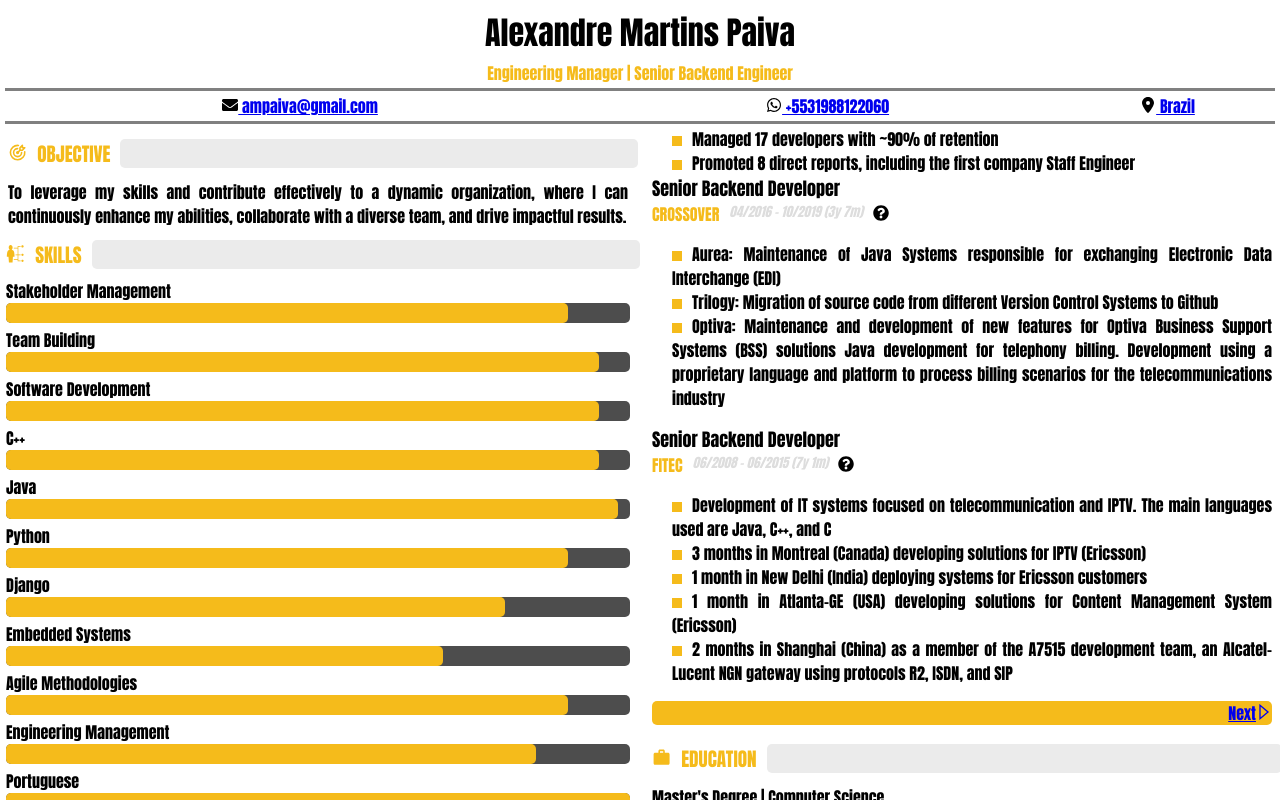
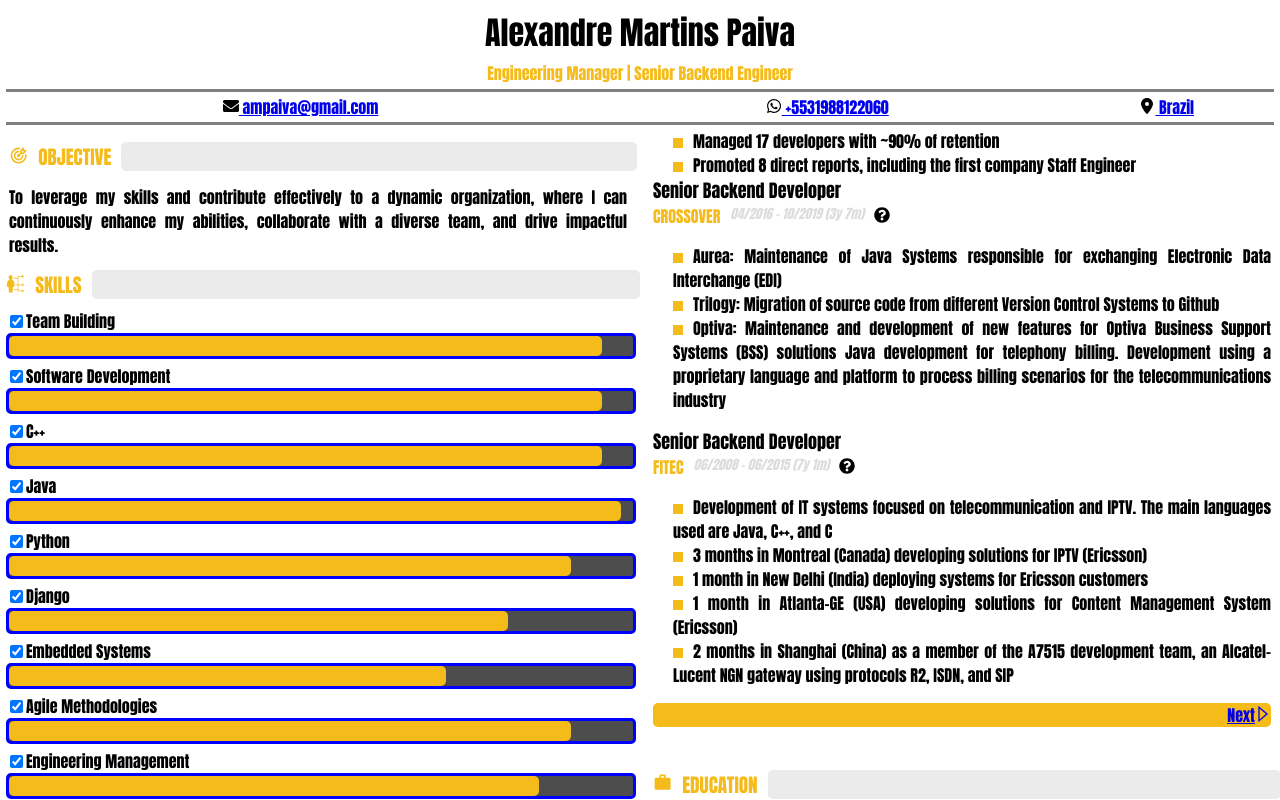
Before and after one commit to ampaiva/mycv, a React (Create React App) app: page / in a window 1280 px wide. Shown: the top 800 px of the page. Built offline with nearby package versions, Linux system fonts and the light colour scheme.

Commit message:
Dynamic labels

```diff
--- a/public/cv.json
+++ b/public/cv.json
@@ -8,10 +8,6 @@
     },
     "objective": "To leverage my skills and contribute effectively to a dynamic organization, where I can continuously enhance my abilities, collaborate with a diverse team, and drive impactful results.",
     "skills": [
-        [
-            "Stakeholder Management",
-            90
-        ],
         [
             "Team Building",
             95
@@ -71,8 +67,18 @@
                 "Senior Backend Developer"
             ],
             "activities": [
-                "Managed 17 developers with ~90% of retention",
-                "Promoted 8 direct reports, including the first company Staff Engineer"
+                {
+                    "description": "Managed 17 developers with ~90% of retention",
+                    "tags": [
+                        "engineering management"
+                    ]
+                },
+                {
+                    "description": "Promoted 8 direct reports, including the first company Staff Engineer",
+                    "tags": [
+                        "engineering management"
+                    ]
+                }
             ]
         },
         {
--- a/src/CV.css
+++ b/src/CV.css
@@ -88,6 +88,14 @@
   border-radius: 5px;
 }
 
+.selected {
+  border: solid blue;
+}
+
+.unselected {
+  border: solid transparent;
+}
+
 .experience .roles {
   font-size: large;
 }
--- a/src/CV.js
+++ b/src/CV.js
@@ -9,6 +9,7 @@ import Objective from './parser/objective';
 import Skills from './parser/skills';
 import Experiences from './parser/experiences';
 import Educations from './parser/education';
+import { LabelsProvider } from './state/LabelsContext';
 
 import './CV.css';
 
@@ -23,12 +24,15 @@ const CV = () => {
   }, []);
 
   return (
+    <LabelsProvider>
       <div className="container">
         <table>
+          <tbody>
             <tr>
               <td className="menu">Menu</td>
               <td>
                 <table>
+                  <tbody>
                     <tr className='toppage'>
                     </tr>
                     <tr className='name'>
@@ -38,16 +42,21 @@ const CV = () => {
                       {data && (<td>{data.header.roles.join(' | ')}</td>)}
                     </tr>
                     <tr className='contact'>
+                      <td>
                         <table>
+                          <tbody>
                             <tr>
                               <td><FaEnvelope /><a href="mailto:ampaiva@gmail.com"> ampaiva@gmail.com</a></td>
                               <td><FaWhatsapp /><a href="tel:+5531988122060"> +5531988122060</a></td>
-                    <td><FaLocationDot /><a href="geo:-19.4583,-44.2412?q=Sete%20Lagoas,%20MG,%20Brazil"> Brazil</a></td></tr>
+                              <td><FaLocationDot /><a href="geo:-19.4583,-44.2412?q=Sete%20Lagoas,%20MG,%20Brazil"> Brazil</a></td>
+                            </tr>
+                          </tbody>
                         </table>
+                      </td>
                     </tr>
                     <tr>
                       <td>
-                  <div class='body'>
+                        <div className='body'>
                           <Objective objective={data?.objective} />
                           <Skills skills={data?.skills} />
                           <Experiences experiences={data?.experiences} />
@@ -55,13 +64,16 @@ const CV = () => {
                         </div>
                       </td>
                     </tr>
+                  </tbody>
                 </table>
               </td>
               <td className="help">
               </td>
             </tr>
+          </tbody>
         </table>
       </div>
+    </LabelsProvider>
   );
 };
 
--- a/src/parser/experiences.js
+++ b/src/parser/experiences.js
@@ -5,6 +5,7 @@ import { FaQuestionCircle } from "react-icons/fa";
 import { MdWork } from "react-icons/md";
 import Session from './session'
 import Pagination from './pagination';
+import { useLabels } from '../state/LabelsContext';
 
 const toHTML = (text) => {
     // Regular expression to match Markdown links
@@ -16,16 +17,30 @@ const toHTML = (text) => {
     return htmlText;
 }
 
+function Visible({ activity, index }) {
+    const { labelStates } = useLabels();
+
+    const visible = activity?.tags ? activity?.tags.some(tag => labelStates[tag.toLowerCase()]) : true;
+
+    return <div>{visible && (<li key={index} dangerouslySetInnerHTML={{ __html: toHTML(activity?.description ?? activity) }} />)}</div>;
+}
+
+function Activity({ activity, index }) {
+    return (
+        <Visible activity={activity} index={index} />
+    );
+}
+
 
 function Activities({ activities }) {
     return (
-        <div className="activities">
-            <ul className="list">
-                {activities.map((activity) => (
-                    <li dangerouslySetInnerHTML={{ __html: toHTML(activity) }} />
-                ))}
-            </ul>
-        </div>
+            <div className="activities">
+                <ul className="list">
+                    {activities.map((activity, index) => (
+                        <Activity activity={activity} index={index} />
+                    ))}
+                </ul>
+            </div>
     );
 }
 
@@ -57,7 +72,7 @@ function Experience({ experience }) {
 }
 
 function Experiences({ experiences }) {
-    const contents = <Pagination items={experiences} itemsPerPage={3} itemRender={(experience) => <Experience experience={experience} />}/>;
+    const contents = <Pagination items={experiences} itemsPerPage={3} itemRender={(experience) => <Experience experience={experience} />} />;
 
     return (
         <Session icon={MdWork} text="Experience" contents={contents} />
--- a/src/parser/pagination.js
+++ b/src/parser/pagination.js
@@ -25,9 +25,9 @@ function Pagination({ items, itemsPerPage, itemRender}) {
         setCurrentPage(currentPage - 1);
     };
 
-    const contents = <div className="education">
-        {currentItems.map((education) => (
-            itemRender(education)
+    const contents = <div className="pagination-item">
+        {currentItems.map((education, index) => (
+            itemRender(education, index)
         ))}
         <div className='pagination'>
             {currentPage > 1 && (
--- a/src/parser/session.js
+++ b/src/parser/session.js
@@ -1,19 +1,25 @@
 function Session({ icon: Icon, text, contents }) {
   return (
-        <div class="section">
+    <div className="section">
       <table>
+        <tbody>
           <tr>
-            <div class="title">
-              <div class="column"><div class="icon">{<Icon />}</div></div>
-              <div class="column"><div class="text">{text}</div></div>
-              <div class="column"><div class="filler"></div></div>
+            <td>
+              <div className="title">
+                <div className="column"><div className="icon">{<Icon />}</div></div>
+                <div className="column"><div className="text">{text}</div></div>
+                <div className="column"><div className="filler"></div></div>
               </div>
+            </td>
           </tr>
           <tr>
-            <div class="contents">
+            <td>
+              <div className="contents">
                 {contents}
               </div>
+            </td>
           </tr>
+        </tbody>
       </table>
     </div>
   );
--- a/src/parser/skills.js
+++ b/src/parser/skills.js
@@ -1,28 +1,46 @@
 
-
+import React from 'react';
 import { GiSkills } from "react-icons/gi";
 import Pagination from './pagination';
+import { useLabels } from '../state/LabelsContext';
 
-function Skill({ skill }) {
+function Skill({ skill, index }) {
+    const { labelStates, setLabelStates } = useLabels();
+    const tag = skill[0].toLowerCase();
+    if (!labelStates.hasOwnProperty(tag)) {
+        labelStates[tag] = true;
+        const newLabelStates = { ...labelStates };
+        setLabelStates(newLabelStates);
+    }
+
+    const isSelected = labelStates[tag];
 
     return (
-        <div>{skill[0]}
-            <div class="skill">
-                <div class="skill-bar" style={{ width: skill[1].toString() + '%' }}></div>
+        <div key={index}>
+            <input type="checkbox" checked={isSelected} onChange={(e) => {
+                const newLabelStates = { ...labelStates };
+                newLabelStates[tag] = e.target.checked;
+                setLabelStates(newLabelStates);
+            }} />
+            <label>{skill[0]}</label>
+            <div className={isSelected ? 'skill selected' : 'skill unselected'}>
+                <div className="skill-bar" style={{ width: skill[1].toString() + '%' }}></div>
             </div>
         </div>
     );
 }
+
+
 function Skills({ skills }) {
     const session = (
-        <div class="section">
-            <div class="title">
-                <div class="column"><div class="icon"><GiSkills /></div></div>
-                <div class="column"><div class="text">Skills</div></div>
-                <div class="column"><div class="filler"></div></div>
+        <div className="section">
+            <div className="title">
+                <div className="column"><div className="icon"><GiSkills /></div></div>
+                <div className="column"><div className="text">Skills</div></div>
+                <div classNLabelsProviderame="column"><div className="filler"></div></div>
             </div>
-            <div class="contents">
-                {<Pagination items={skills} itemsPerPage={30} itemRender={(item) => <Skill skill={item} />} />}
+            <div className="contents">
+                {<Pagination items={skills} itemsPerPage={30} itemRender={(item, index) => <Skill skill={item} index={index} />} />}
             </div>
         </div>
     );
--- /dev/null
+++ b/src/state/LabelsContext.js
@@ -0,0 +1,24 @@
+import React, { createContext, useContext, useState } from 'react';
+
+// Create a context
+const LabelsContext = createContext();
+
+// Create a provider component
+export const LabelsProvider = ({ children }) => {
+  const [labelStates, setLabelStates] = useState({});
+
+  return (
+    <LabelsContext.Provider value={{ labelStates, setLabelStates }}>
+      {children}
+    </LabelsContext.Provider>
+  );
+};
+
+// Custom hook to use the global state
+export const useLabels = () => {
+  const context = useContext(LabelsContext);
+  if (!context) {
+    throw new Error('useLabels must be used within a LabelsProvider');
+  }
+  return context;
+};
```
Lines whose indentation alone changed are shown as unchanged.
